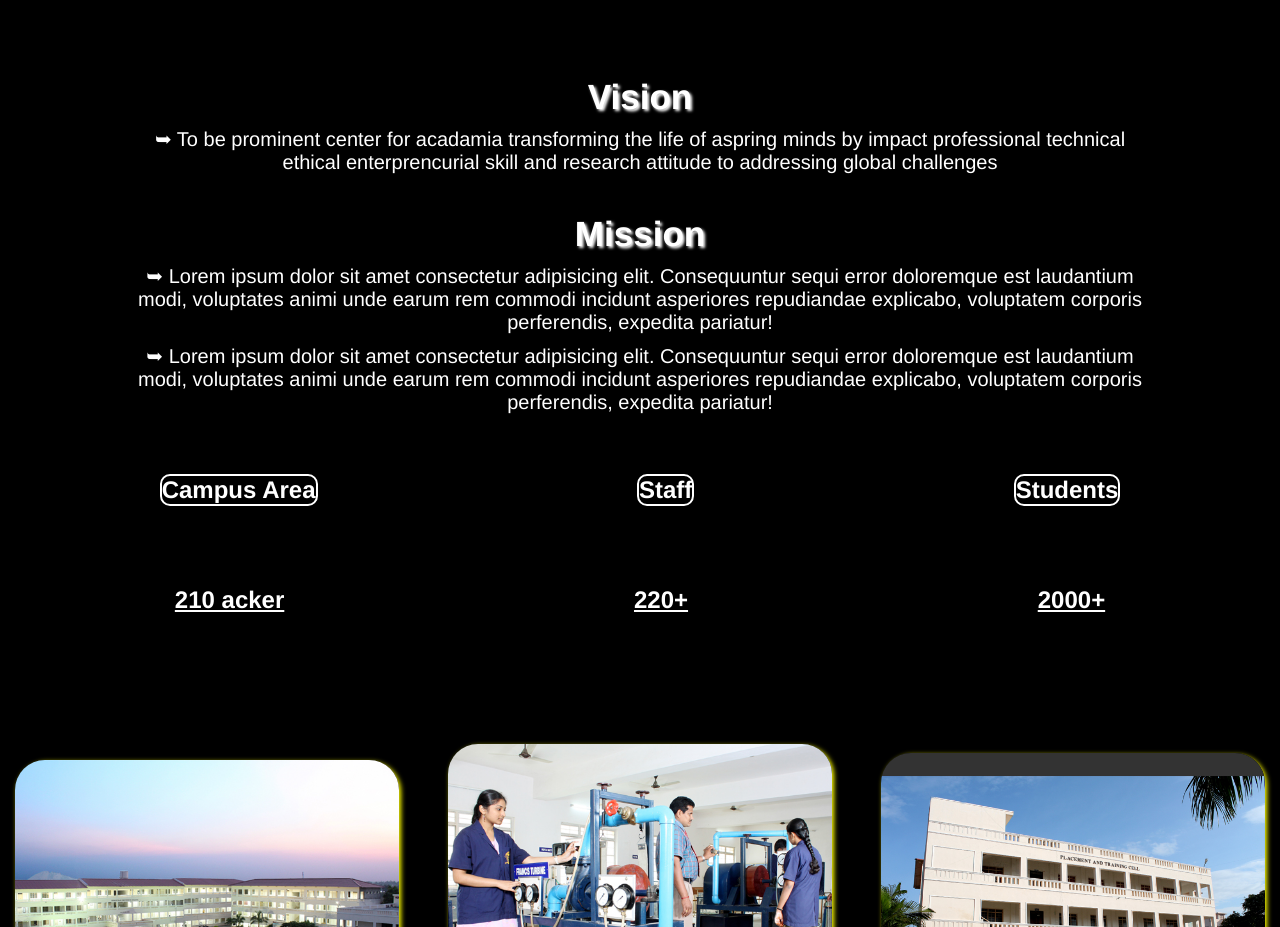
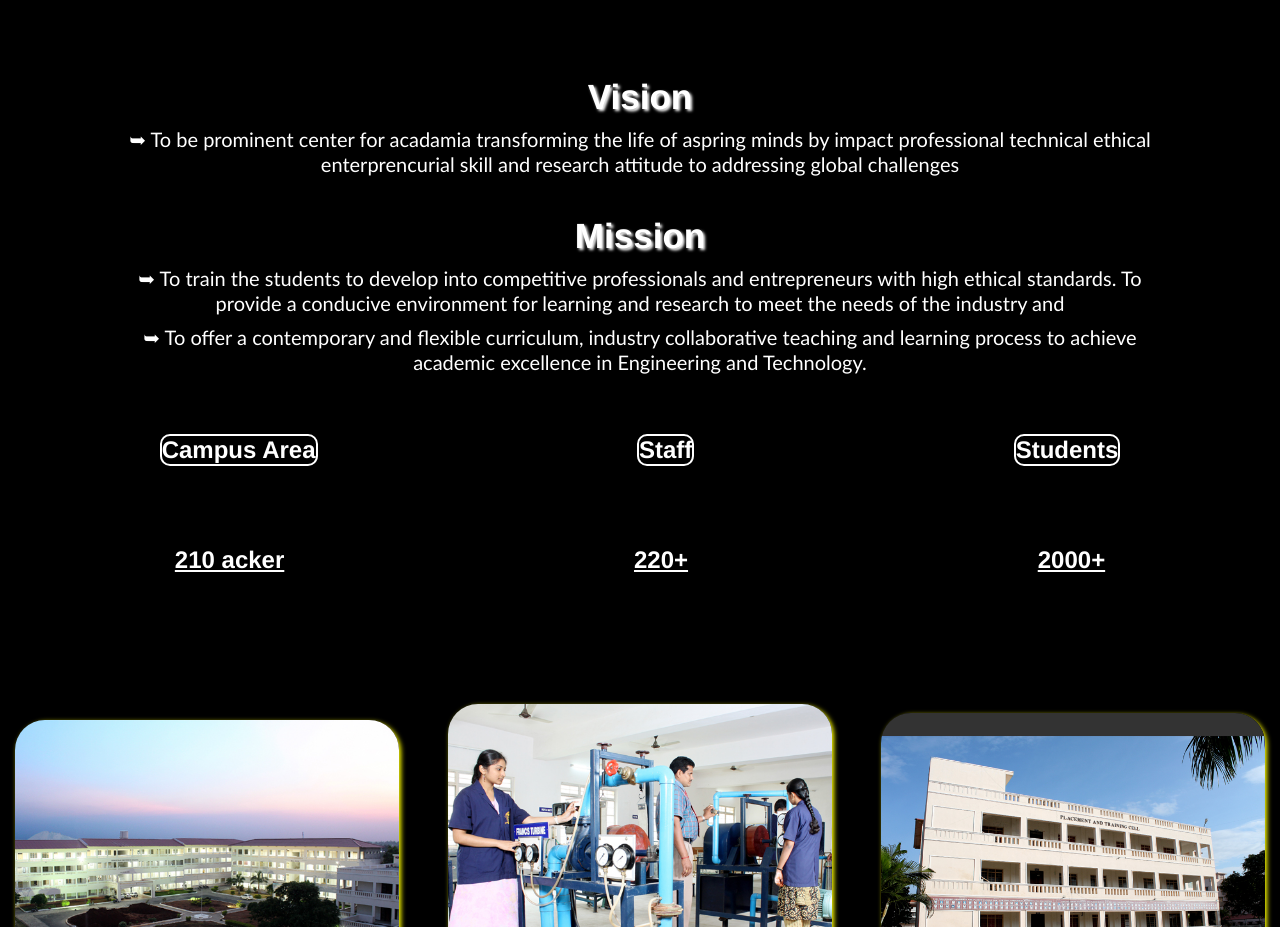
Before and after one commit to SreeAswanth-creator/sec, a plain HTML site: page index.html in a window 1280 px wide. Shown: the part 2080-3007 px from the top of the page. Drawn offline with Linux system fonts and the light colour scheme.

Commit message:
lorem change

```diff
--- a/index.html
+++ b/index.html
@@ -140,14 +140,13 @@
         </p>
         <h1 class="vision">Mission</h1>
         <p class="about-para">
-            ➥ Lorem ipsum dolor sit amet consectetur adipisicing elit. Consequuntur sequi error
-            doloremque est laudantium modi, voluptates animi unde earum rem commodi incidunt asperiores repudiandae
-            explicabo, voluptatem corporis perferendis, expedita pariatur!
+            ➥ To train the students to develop into competitive professionals and entrepreneurs with high ethical
+            standards.
+            To provide a conducive environment for learning and research to meet the needs of the industry and
         </p>
         <p class="about-para">
-            ➥ Lorem ipsum dolor sit amet consectetur adipisicing elit. Consequuntur sequi error
-            doloremque est laudantium modi, voluptates animi unde earum rem commodi incidunt asperiores repudiandae
-            explicabo, voluptatem corporis perferendis, expedita pariatur!
+            ➥ To offer a contemporary and flexible curriculum, industry collaborative teaching and learning process to
+            achieve academic excellence in Engineering and Technology.
         </p>
         <div class="about-campus">
             <h2>Campus Area</h2>
@@ -229,7 +228,8 @@
     </div>
     <footer class="footer">
 
-        <p class="footer-para">Copyright © 2024 Sengunthar Engineering College. All rights reserved. made by <img src="imgsec/rsa.jpg" alt="RSA" class="rsa"></p>
+        <p class="footer-para">Copyright © 2024 Sengunthar Engineering College. All rights reserved. made by <img
+                src="imgsec/rsa.jpg" alt="RSA" class="rsa"></p>
 
     </footer>
 </body>
--- a/sec.css
+++ b/sec.css
@@ -430,6 +430,9 @@ body {
      color: white;
      padding-top: 50px;
      padding-bottom: 50px;
+}
+.about-para{
+     font-family: 'Gill Sans', 'Gill Sans MT', Calibri, 'Trebuchet MS', sans-serif;
 }
 
 .vision {
@@ -1056,4 +1059,7 @@ body {
      .ser-para{
           margin-top: 10px;
      }
+     .con2-head{
+          justify-content: center;
+     }
 }
```
